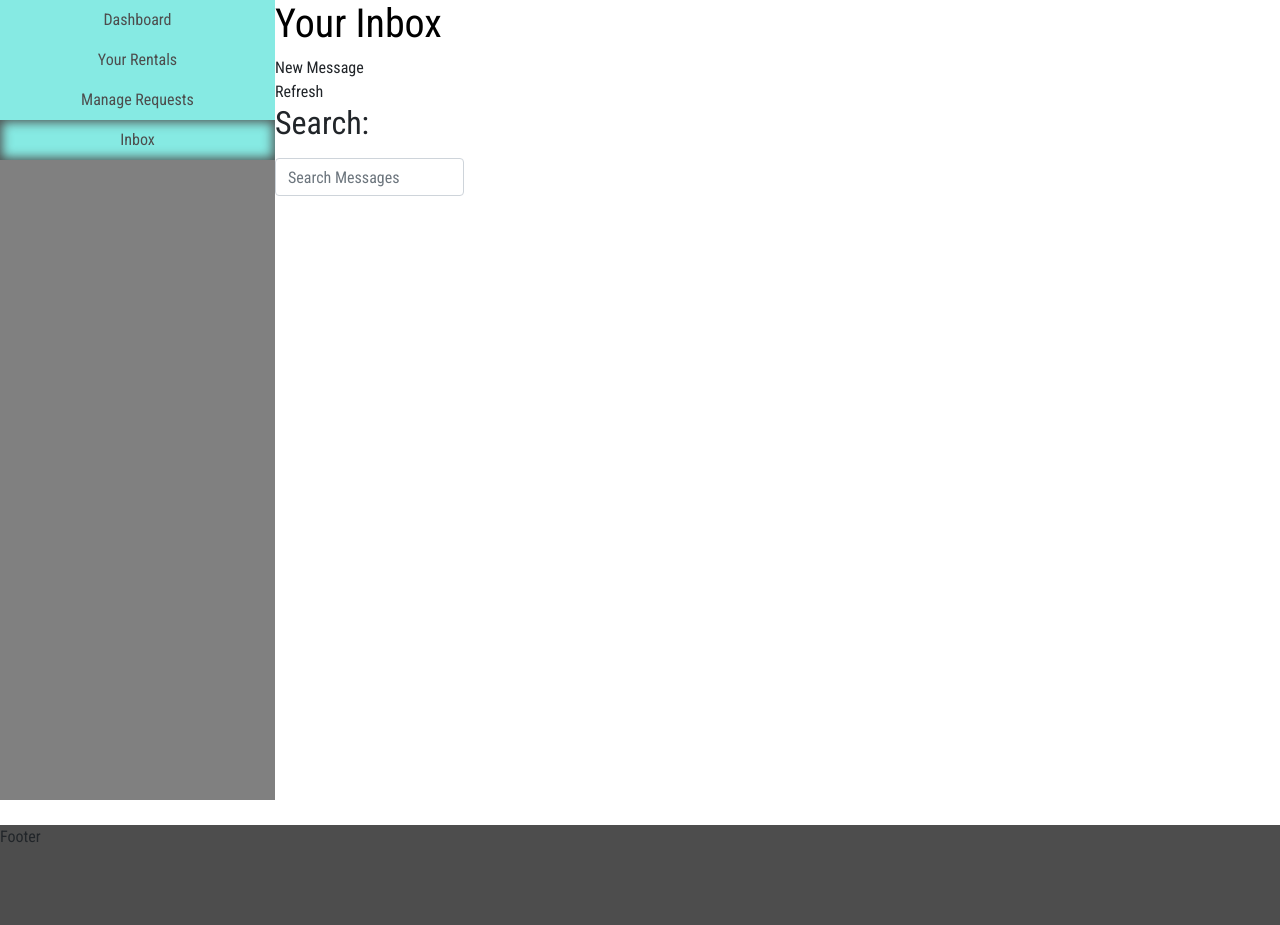
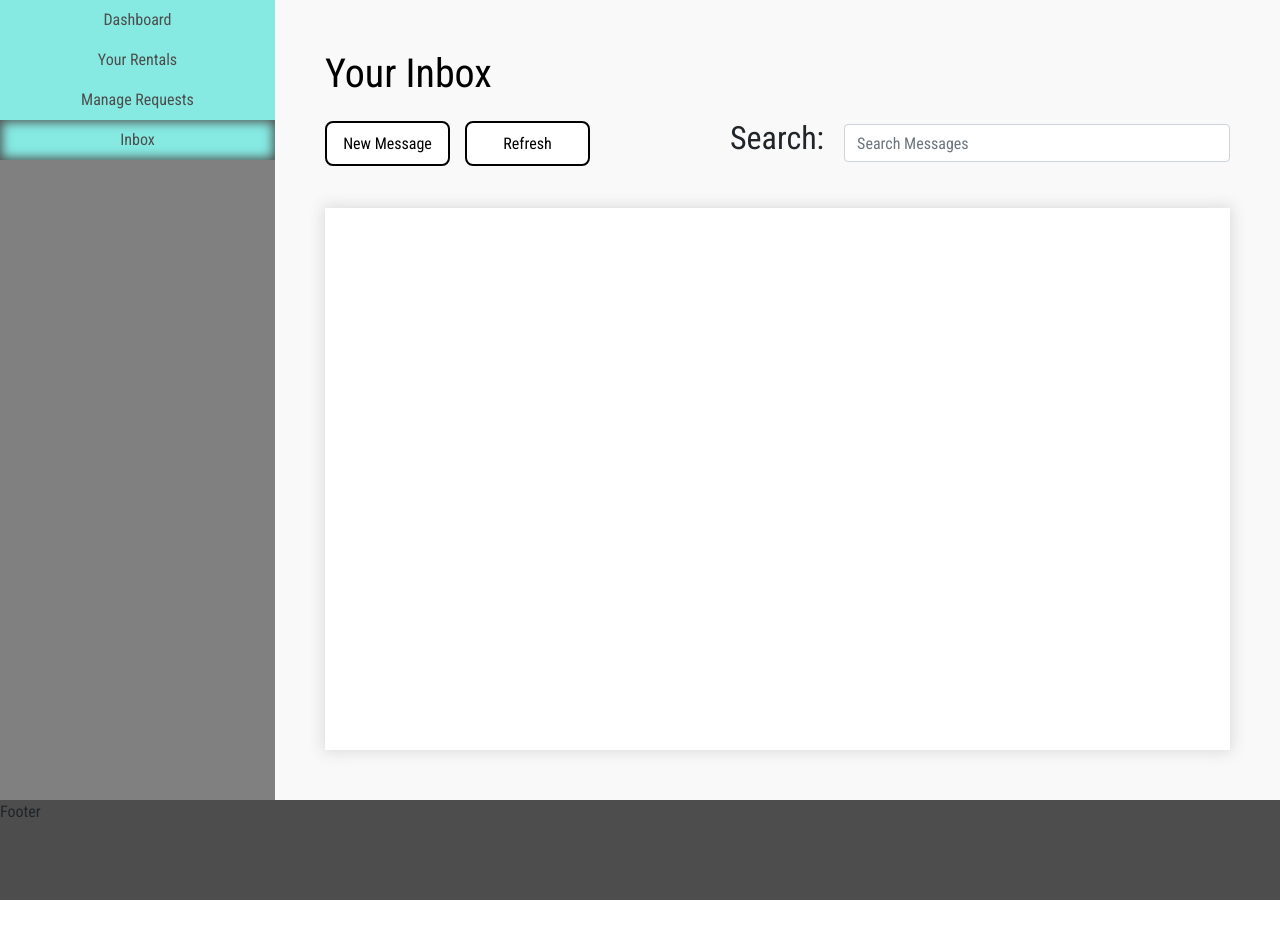
Before and after one commit to delta97/WhereHouse, a PHP site: page /lessee/inbox.php in a window 1280 px wide. Shown: the part 75-1000 px from the top of the page. After the commit the page ends 975 px from the top, so only its background shows below. Run offline with PHP 8.4, Linux system fonts and the light colour scheme.

Commit message:
MIscellaneous changes

```diff
--- a/basicsearch.php
+++ b/basicsearch.php
@@ -223,7 +223,7 @@
 			?>
 		});
 
-		//when the zip-search button is clicked
+		when the zip-search button is clicked
 		$("#zip-search-button").on("click", function(event) {
 			$(".search-header").text(<?php echo "Search For: " . $_SESSION["search_zipcode"]; ?>);
 		});
--- a/style.css
+++ b/style.css
@@ -177,7 +177,7 @@ h1 {
 .body {
 	display: flex;
 	min-height: 100vh;
-	margin-bottom: 25px;
+
 }
 .main-page-slogan {
 	position: absolute;
@@ -325,6 +325,18 @@ h1 {
 	flex-grow: 1;
 	min-height: 100%;
 	padding: 50px;
+}
+
+.page-content-inbox {
+	display: flex;
+	flex-direction: column;
+	background-color: white;
+	justify-content: flex-start;
+	align-content: center;
+	flex-grow: 1;
+	min-height: 100%;
+	padding: 50px;
+	background-color: rgba(0,0,0,.025);
 }
 
 .sidebar-btn {
@@ -507,11 +519,20 @@ h1 {
 	border-radius: 2px;
 }
 .dashboard-tile-content {
+	display: flex;
+	flex-direction: column;
+	justify-content: flex-start;
+	align-items: flex-start;
+	min-width: 100%;
 	padding: 15px;
+
 }
 .dashboard-tile {
-	width: 300px;
-	height: 270px;
+	display: flex;
+	flex-direction: column;
+	min-width: 300px;
+	width: auto;
+	height: auto;
 	border: 3px solid black;
 	border-radius: 5px;
 	margin: 20px;
@@ -525,11 +546,15 @@ h1 {
 	display: flex;
 	flex-direction: row;
 	justify-content: center;
+	align-items: center;
+	text-align: center;
 }
 .dashboard-tile-edit {
 	width: 100px;
 	margin-top: 10px;
 	margin-bottom: 10px;
+	align-self: center;
+	text-align: center;
 }
 
 
@@ -551,3 +576,83 @@ h1 {
 	min-width: 100%;
 
 }
+
+
+.inbox-header {
+	display: flex;
+	flex-direction: row;
+	justify-content: space-between;
+	align-content: baseline;
+}
+
+.inbox-search-flex {
+	display: flex;
+	flex-direction: row;
+	justify-content: space-around;
+	align-items: baseline;
+	min-width: 500px;
+}
+
+
+.search-label {
+	margin-right: 20px;
+}
+
+.inbox-buttons {
+	display: flex;
+	flex-direction: row;
+	align-items: flex-start;
+	margin-top: 15px;
+}
+.inbox-btn {
+	display: flex;
+	height: 45px;
+	width: 125px;
+	background-color: white;
+	justify-content: center;
+	align-content: center;
+	border: 2px solid black;
+	color: black;
+	border-radius: 8px;
+	padding: 5px;
+	margin-right: 15px;
+}
+.inbox-btn:hover {
+	background-color: #86eae3;
+	cursor: pointer;
+}
+.inbox-btn-text {
+	align-self: center;
+}
+
+.inbox-navbar {
+	display: flex;
+	flex-direction: row;
+	justify-content: space-between;
+	align-items: baseline;
+}
+
+
+.inbox-flex {
+	display: flex;
+	flex-direction: row;
+	width: 100%;
+	height: 100%;
+	justify-content: center;
+	align-content: flex-start;
+	margin-top: 35px;
+}
+
+.inbox {
+	width: 100%;
+	background-color: white;
+	box-shadow: 0px 0px 14px 2px rgba(219,219,219,1);
+
+}
+
+
+.message-body {
+	width: 100%;
+	min-height: 200px;
+	/*fix text align with the input text being in the center of the text area*/
+}
```
Also changed, not shown: Stars Function.php (added, +106 -0 lines), old/CalcStars.php (added, +20 -0 lines), old/DisplayStars.php (added, +92 -0 lines), 1 other file.
